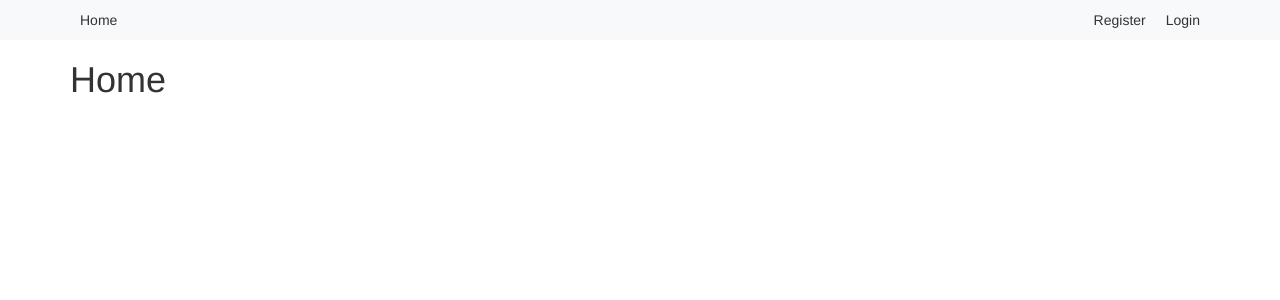
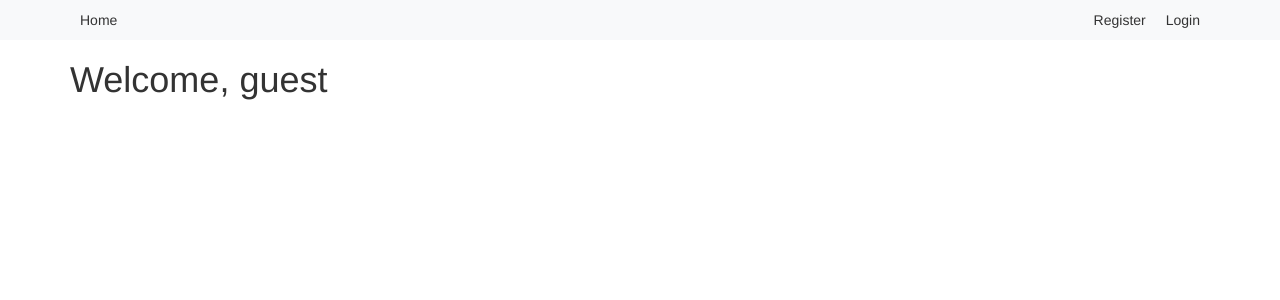
Before and after one commit to UllernJ/SoftwareEngineeringG14, a React (Create React App) app in the folder frontend/: page / in a window 1280 px wide. Shown: the top 300 px of the page. Built offline with nearby package versions, Linux system fonts and the light colour scheme.

Commit message:
Frontend: Made it possible to login/logout.

```diff
--- a/frontend/src/components/Login.tsx
+++ b/frontend/src/components/Login.tsx
@@ -1,4 +1,5 @@
 import { useState } from 'react'
+import {User} from "../types/global";
 
 export const Login = () => {
     const [username, setUsername] = useState('')
@@ -18,6 +19,9 @@ export const Login = () => {
                 console.log('Login success')
                 setUsername('')
                 setPassword('')
+                const user: User = await response.json()
+                sessionStorage.setItem('user', JSON.stringify(user))
+                window.location.href = '/'
             } else {
                 console.log('Login failed')
             }
--- a/frontend/src/components/Navigation/NavigationBar.tsx
+++ b/frontend/src/components/Navigation/NavigationBar.tsx
@@ -1,14 +1,30 @@
 import {Link} from "react-router-dom";
+import {isUserLoggedIn} from "../../utils/User";
 
 export const NavigationBar = () => {
+
+    const handleLogout = () => {
+        sessionStorage.removeItem('user');
+        window.location.reload();
+    }
 
     return (
         <nav style={navStyle}>
             <div className="container" style={containerStyle}>
                 <Link to="/" style={linkStyle}>Home</Link>
                 <div style={spacerStyle}></div>
-                <Link to="/register/user" style={linkStyle}>Register</Link>
-                <Link to="/login" style={linkStyle}>Login</Link>
+                {!isUserLoggedIn() ? (
+                    <>
+                    <Link to="/register/user" style={linkStyle}>Register</Link>
+                    <Link to="/login" style={linkStyle}>Login</Link>
+                    </>
+                ) : (
+                    <>
+                    <button onClick={handleLogout}>
+                        Logout
+                    </button>
+                    </>
+                )}
             </div>
         </nav>
     );
--- a/frontend/src/pages/Home.tsx
+++ b/frontend/src/pages/Home.tsx
@@ -1,10 +1,19 @@
+import {User} from "../types/global";
+import {getUser, isUserLoggedIn} from "../utils/User";
 
 export const Home = () => {
+
+    const user: User = getUser();
+
     return (
         <div className="container mt-5">
             <div className="row justify-content-center">
                 <div className="col-md-6">
-                    <h1>Home</h1>
+                    {user && isUserLoggedIn() ? (
+                        <h1>Welcome, {user.username}</h1>
+                    ) : (
+                        <h1>Welcome, guest</h1>
+                    )}
                 </div>
             </div>
         </div>
--- /dev/null
+++ b/frontend/src/pages/Tours.tsx
@@ -0,0 +1,5 @@
+export const Tours = () => {
+    return (
+        "Tours"
+    )
+}
--- /dev/null
+++ b/frontend/src/types/global.d.ts
@@ -0,0 +1,6 @@
+export type User = {
+    id: number;
+    name: string;
+    username: string;
+    email: string;
+}
--- /dev/null
+++ b/frontend/src/utils/User.ts
@@ -0,0 +1,8 @@
+import {User} from "../types/global";
+
+export const isUserLoggedIn = (): boolean => {
+    return !!sessionStorage.getItem('user');
+}
+export const getUser = (): User => {
+    return JSON.parse(sessionStorage.getItem('user') || '{}');
+}
```
